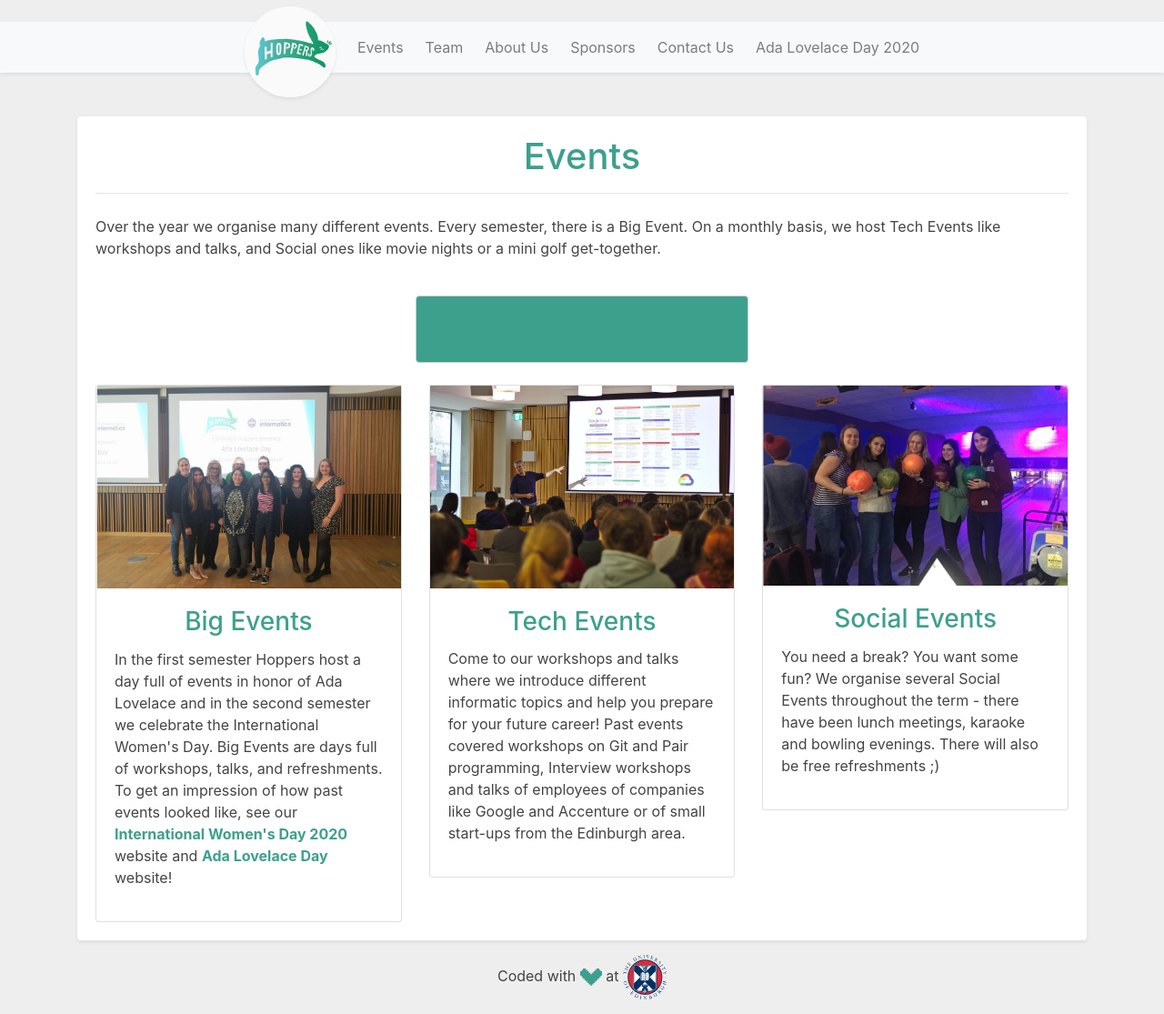
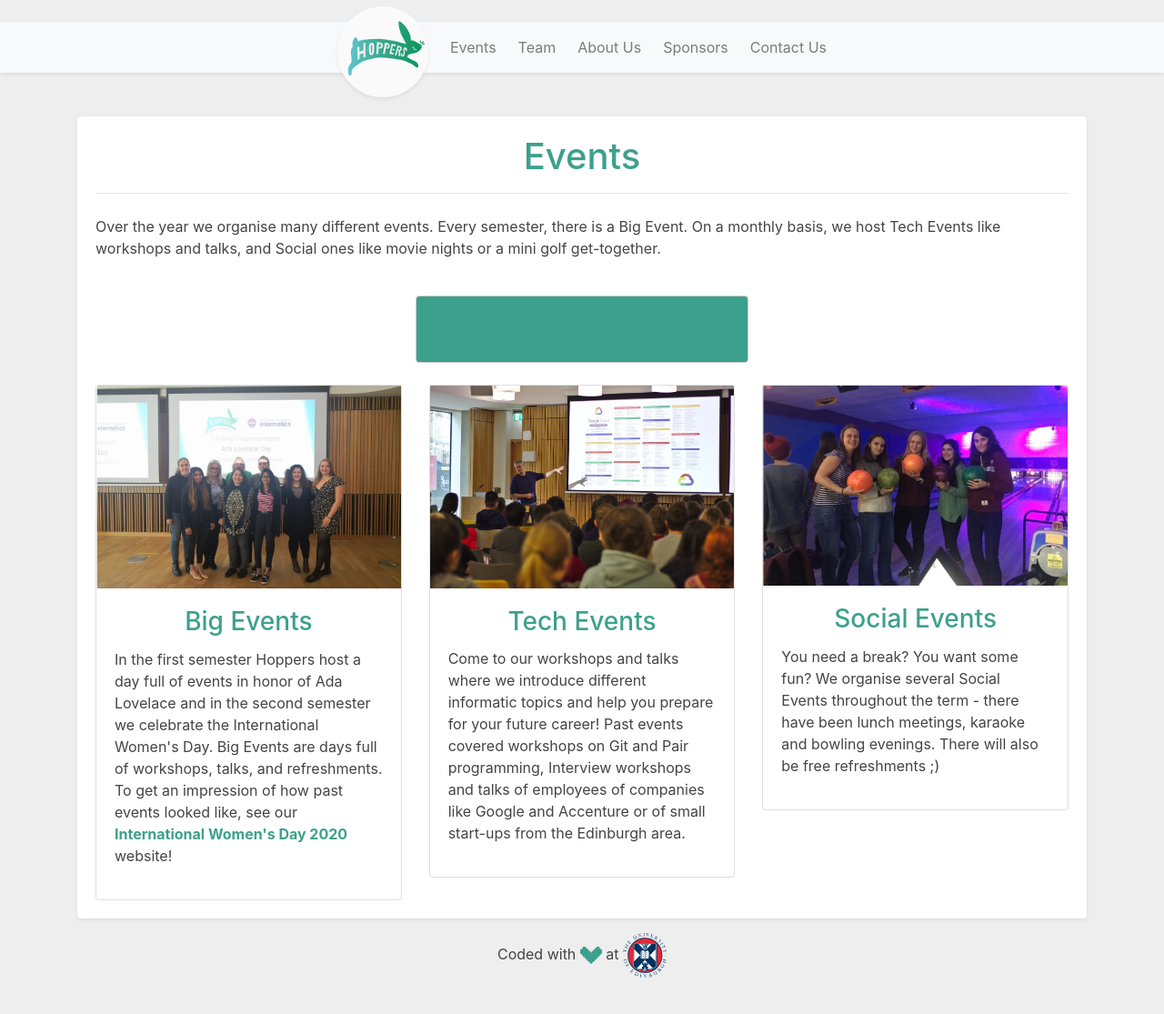
Before and after one commit to edinburgh-hoppers/website, a Jekyll site: the page built from _pages/events.html, in a window 1280 px wide and 1115 px high. Shown: the whole window at 91% size. Built offline with Jekyll 4.4.1, drawn with Linux system fonts in a browser that asks for light colours.

Commit message:
Removed ald 20 link from nav bar- fromatted

```diff
--- a/_data/nav.yml
+++ b/_data/nav.yml
@@ -12,6 +12,3 @@
 
 - text: "Contact Us"
   href: contact
-
-- text: "Ada Lovelace Day 2020"
-  href: ald20
--- a/_includes/ald20/faq.html
+++ b/_includes/ald20/faq.html
@@ -1,8 +1,8 @@
 <div id="faq">
   {%- for member in site.data[page.faq] -%}
     <div>
-      <h5>Question : {{ member.question }}</h5>
-      <p>Answer: {{ member.answer }}</h5>
+      <h5>{{ member.question }}</h5>
+      <p>{{ member.answer }}</h5>
     </div>
   {%- endfor -%}
 </div>
--- a/_includes/events/bigEvents.html
+++ b/_includes/events/bigEvents.html
@@ -2,5 +2,4 @@
 In the first semester Hoppers host a day full of events in honor of Ada Lovelace and in the second semester we
 celebrate the International Women's Day. Big Events are days full of workshops, talks, and refreshments.<br>
 To get an impression of  how past events looked like, see our <a href="{{ site.baseurl }}/iwd20">International
-Women's Day 2020</a> website and <a href="{{ site.baseurl }}/ald20">Ada Lovelace Day</a> website!
-</p>
+Women's Day 2020</a> website!
--- a/_layouts/bigEvent.html
+++ b/_layouts/bigEvent.html
@@ -17,7 +17,7 @@
     {% include nav-bigEvent.html %}
 
     <!-- PAGE COVER -->
-    <section class="cover" style="background-image: linear-gradient(rgba(0, 0, 0, 0.8),rgba(0, 0, 0, 0.8)), url({{'/assets/img/' | append: page.cover | relative_url}}">
+    <section class="cover">
       <div class="cover-inner">
         <img src="{{ '/assets/img/' | append: page.logo | relative_url }}"/>
         <h1>{{ page.title }}</h1>
--- a/assets/css/ald2020.scss
+++ b/assets/css/ald2020.scss
@@ -15,6 +15,7 @@ $nav-turquoise: #50C9CE;
 
 body {
     margin: 0;
+    background-color: $hoppers-gray;
 }
 
 .cover {
@@ -28,26 +29,18 @@ body {
 }
 
 
-/*
-Nav menu design - id: cover
-*/
-
-#cover {
-    margin-top: 1rem;
-    background-image: linear-gradient(to right, $nav-turquoise, $nav-yellow, $nav-red, $nav-blue);
-}
-
 .cover h4 {
     color: $pinkish;
-    margin: 2rem 0 2rem;
+    // margin: 2rem 0 2rem;
 }
 
 .cover img {
-    width: 50%;
-    max-width: 700px;
+    width: 60%;
+    max-width: 1000px;
 
     @media (min-width: 768px) {
       float: left;
+      margin-left: -10vw;
     }
 }
 
@@ -72,7 +65,6 @@ Nav menu design - id: cover
 }
 
 .cover {
-    margin-top: 9rem;
     text-align: center;
 }
 
@@ -81,6 +73,7 @@ Nav menu design - id: cover
 .cover h4 {
     font-size: 2em;
     font-weight: 500;
+    margin-top: 3vw;
     &:hover {
         font-weight: 600;
     }
@@ -92,6 +85,19 @@ Nav menu design - id: cover
 }
 
 .card-title {
-    font-family: 'Inconsolatas', monospace;
+    font-family: 'Quantico', monospace;
     color: #50C9CE;
 }
+
+/*
+Nav menu design - id: cover
+*/
+
+#cover {
+    margin-top: 1rem;
+    background-image: linear-gradient(to right, $nav-turquoise, $nav-yellow, $nav-red, $nav-blue);
+}
+
+.table td{
+    font-family: 'Inconsolata', monospace;
+}
--- a/assets/css/bigEvents.scss
+++ b/assets/css/bigEvents.scss
@@ -15,7 +15,8 @@ body{
 
   text-align: center;
 
-  background-image: linear-gradient(rgba(0, 0, 0, 0.8),rgba(0, 0, 0, 0.8)), url(/website/assets/img/hoppers-cover.png);
+  background-image: linear-gradient(rgba(0, 0, 0, 0.8),rgba(0, 0, 0, 0.8)), url(../img/events/iwd20/background.png);
+  // background-image: linear-gradient(rgba(0, 0, 0, 0.8),rgba(0, 0, 0, 0.8)), url(/website/assets/img/hoppers-cover.png);
   background-size: cover;
   background-position: center center;
   background-repeat: no-repeat;
```
Also changed, not shown: _data/ald20-partners.yml (added), _data/ald20-sponsors.yml (added), assets/img/events/ald20/logo.svg, 2 other files.
